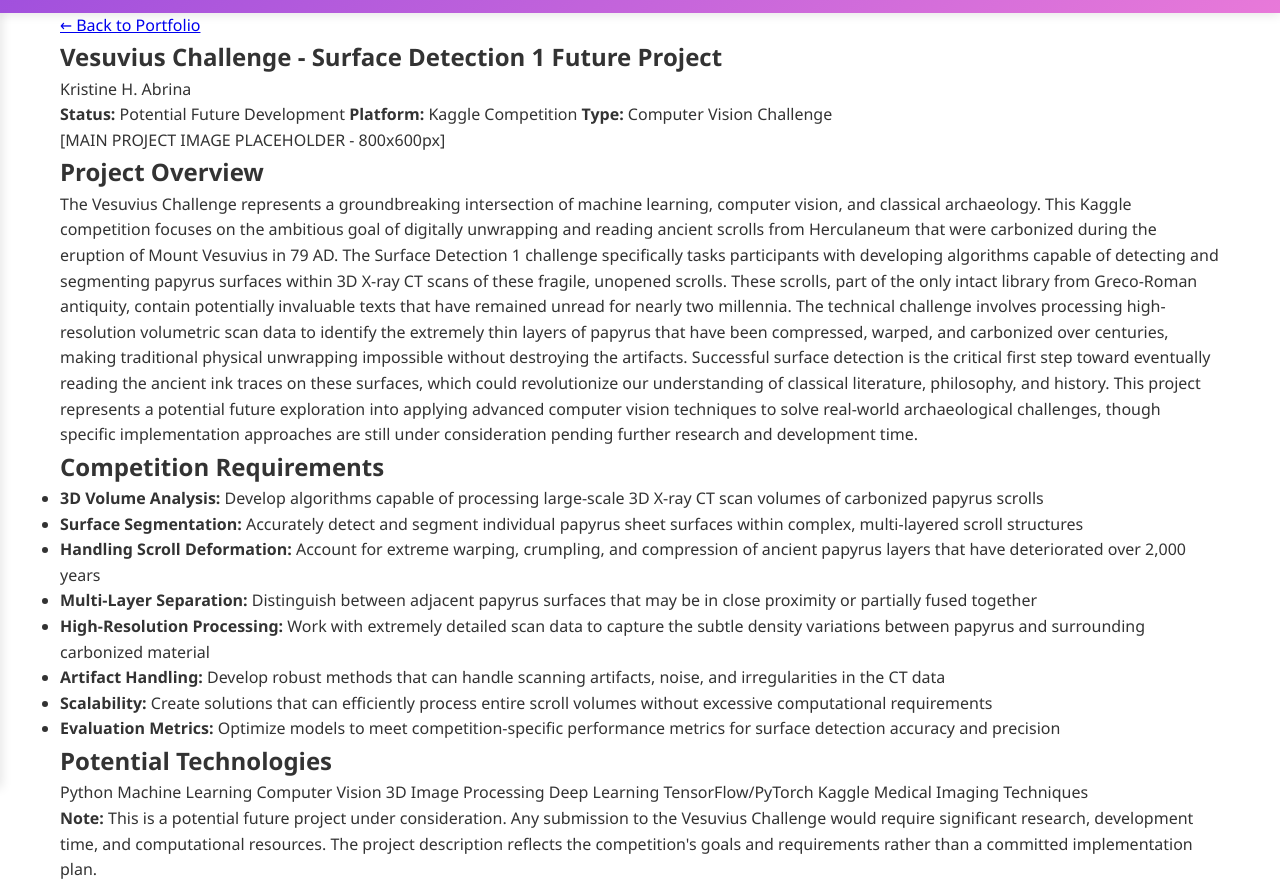
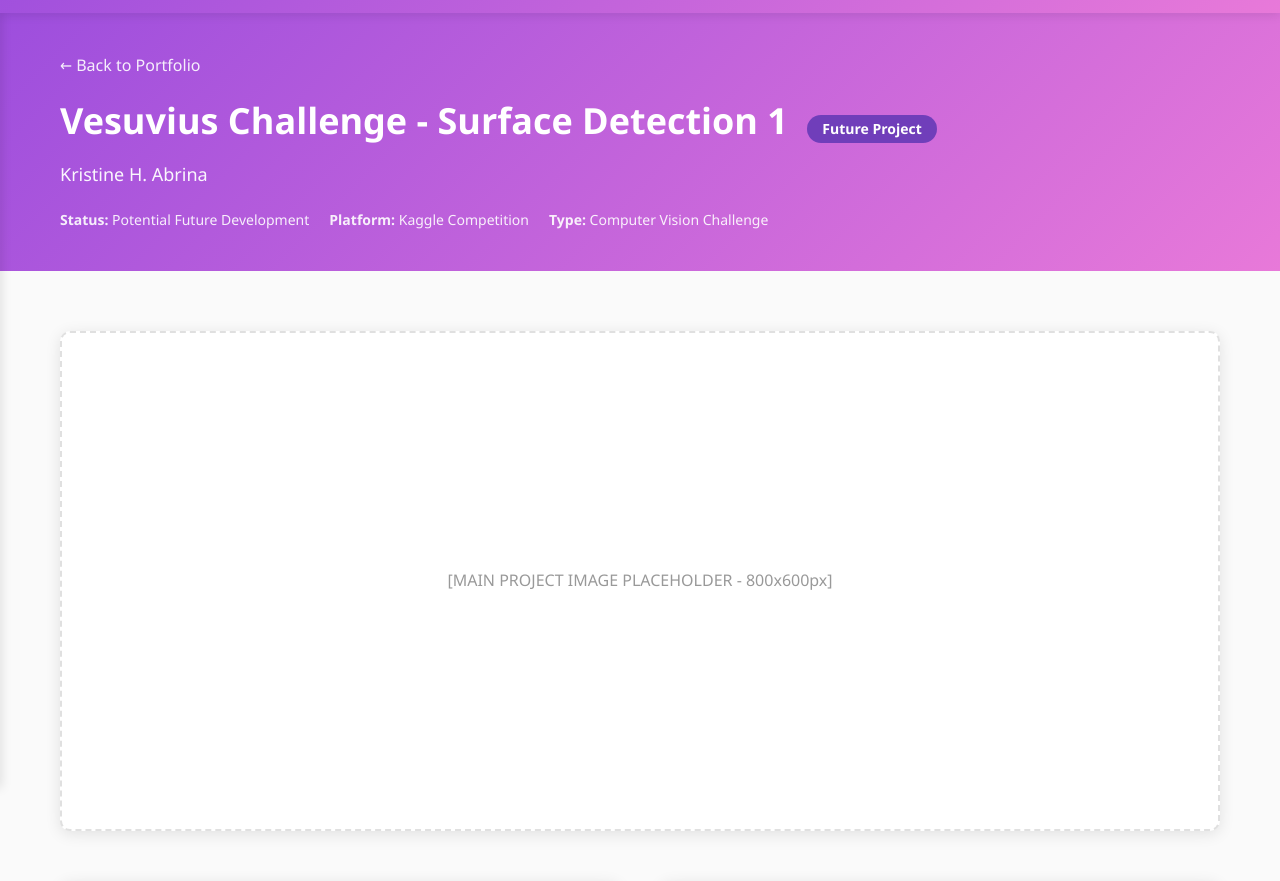
Before and after one commit to Kristine-Abrina/My-Professional-Website, a plain HTML site: page project-vesuvius.html in a window 1280 px wide. Shown: the part 72-953 px from the top of the page. Drawn offline with Linux system fonts and the light colour scheme.

Commit message:
Added css styling to project pages

```diff
--- a/styles.css
+++ b/styles.css
@@ -735,6 +735,216 @@
     line-height: 1.8;
 }
 
+
+/* Project Pages */
+.project-header {
+    background: linear-gradient(135deg, var(--secondary) 0%, var(--primary) 100%);
+    color: white;
+    padding: 40px 20px;
+}
+
+.back-link {
+    display: inline-flex;
+    align-items: center;
+    color: white;
+    text-decoration: none;
+    font-weight: 500;
+    margin-bottom: 20px;
+    transition: var(--transition);
+    opacity: 0.9;
+}
+
+.back-link:hover {
+    opacity: 1;
+    transform: translateX(-5px);
+}
+
+.project-header h1 {
+    font-size: 36px;
+    margin-bottom: 15px;
+    line-height: 1.3;
+}
+
+.project-authors {
+    font-size: 18px;
+    margin-bottom: 15px;
+    opacity: 0.95;
+    font-weight: 500;
+}
+
+.project-meta {
+    display: flex;
+    flex-wrap: wrap;
+    gap: 20px;
+    margin-top: 20px;
+}
+
+.meta-item {
+    font-size: 14px;
+    opacity: 0.9;
+}
+
+.project-status-badge {
+    display: inline-block;
+    padding: 5px 15px;
+    border-radius: 20px;
+    font-size: 14px;
+    font-weight: 600;
+    margin-left: 10px;
+}
+
+.project-status-badge.planned {
+    background: rgba(255, 193, 7, 0.9);
+    color: var(--dark);
+}
+
+.project-status-badge.future {
+    background: rgba(103, 58, 183, 0.9);
+    color: white;
+}
+
+.project-content {
+    padding: 60px 20px;
+    background: var(--light-bg);
+}
+
+.project-layout {
+    max-width: 1200px;
+    margin: 0 auto;
+}
+
+.project-image-section {
+    margin-bottom: 50px;
+}
+
+.project-main-image {
+    width: 100%;
+    height: 500px;
+    background: white;
+    border: 2px dashed var(--border);
+    border-radius: 10px;
+    display: flex;
+    align-items: center;
+    justify-content: center;
+    color: #999;
+    font-size: 16px;
+    box-shadow: 0 3px 15px rgba(0, 0, 0, 0.1);
+}
+
+.project-details-grid {
+    display: grid;
+    grid-template-columns: 1fr 1fr;
+    gap: 40px;
+    margin-bottom: 50px;
+}
+
+.project-description,
+.project-features {
+    background: white;
+    padding: 35px;
+    border-radius: 10px;
+    box-shadow: 0 3px 15px rgba(0, 0, 0, 0.1);
+}
+
+.project-description h2,
+.project-features h2 {
+    color: var(--primary);
+    margin-bottom: 20px;
+    font-size: 26px;
+}
+
+.project-description p {
+    color: var(--text);
+    line-height: 1.8;
+    text-align: justify;
+}
+
+.features-list {
+    list-style: none;
+    padding-left: 0;
+}
+
+.features-list li {
+    color: var(--text);
+    line-height: 1.8;
+    margin-bottom: 15px;
+    padding-left: 25px;
+    position: relative;
+}
+
+.features-list li:before {
+    content: '▸';
+    position: absolute;
+    left: 0;
+    color: var(--primary);
+    font-weight: bold;
+    font-size: 18px;
+}
+
+.features-list strong {
+    color: var(--secondary);
+}
+
+.project-technologies {
+    background: white;
+    padding: 35px;
+    border-radius: 10px;
+    box-shadow: 0 3px 15px rgba(0, 0, 0, 0.1);
+    margin-bottom: 30px;
+}
+
+.project-technologies h2 {
+    color: var(--primary);
+    margin-bottom: 20px;
+    font-size: 26px;
+}
+
+.tech-tags {
+    display: flex;
+    flex-wrap: wrap;
+    gap: 12px;
+}
+
+.tech-tag {
+    background: linear-gradient(135deg, var(--secondary) 0%, var(--primary) 100%);
+    color: white;
+    padding: 10px 20px;
+    border-radius: 25px;
+    font-size: 14px;
+    font-weight: 500;
+    transition: var(--transition);
+}
+
+.tech-tag:hover {
+    transform: translateY(-3px);
+    box-shadow: 0 5px 15px rgba(157, 78, 221, 0.3);
+}
+
+.project-note {
+    background: #fff3cd;
+    border-left: 4px solid #ffc107;
+    padding: 20px 25px;
+    border-radius: 8px;
+    margin-top: 30px;
+}
+
+.project-note p {
+    color: #856404;
+    margin: 0;
+    line-height: 1.6;
+}
+
+.project-badge {
+    display: inline-block;
+    background: rgba(255, 193, 7, 0.15);
+    color: #f57c00;
+    padding: 5px 12px;
+    border-radius: 15px;
+    font-size: 12px;
+    font-weight: 600;
+    margin-bottom: 10px;
+}
+
 /* Footer */
 .footer {
     background: var(--dark);
```
